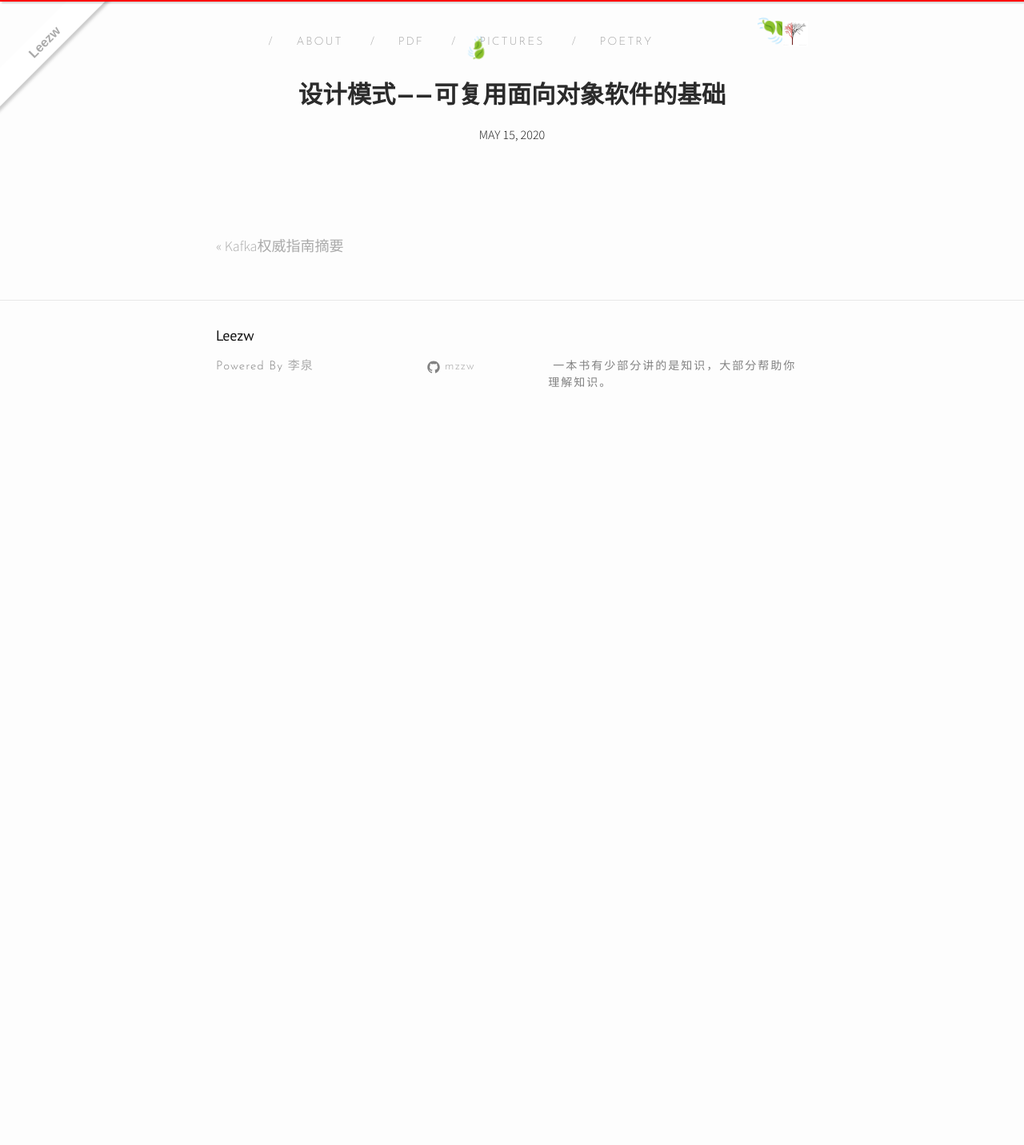
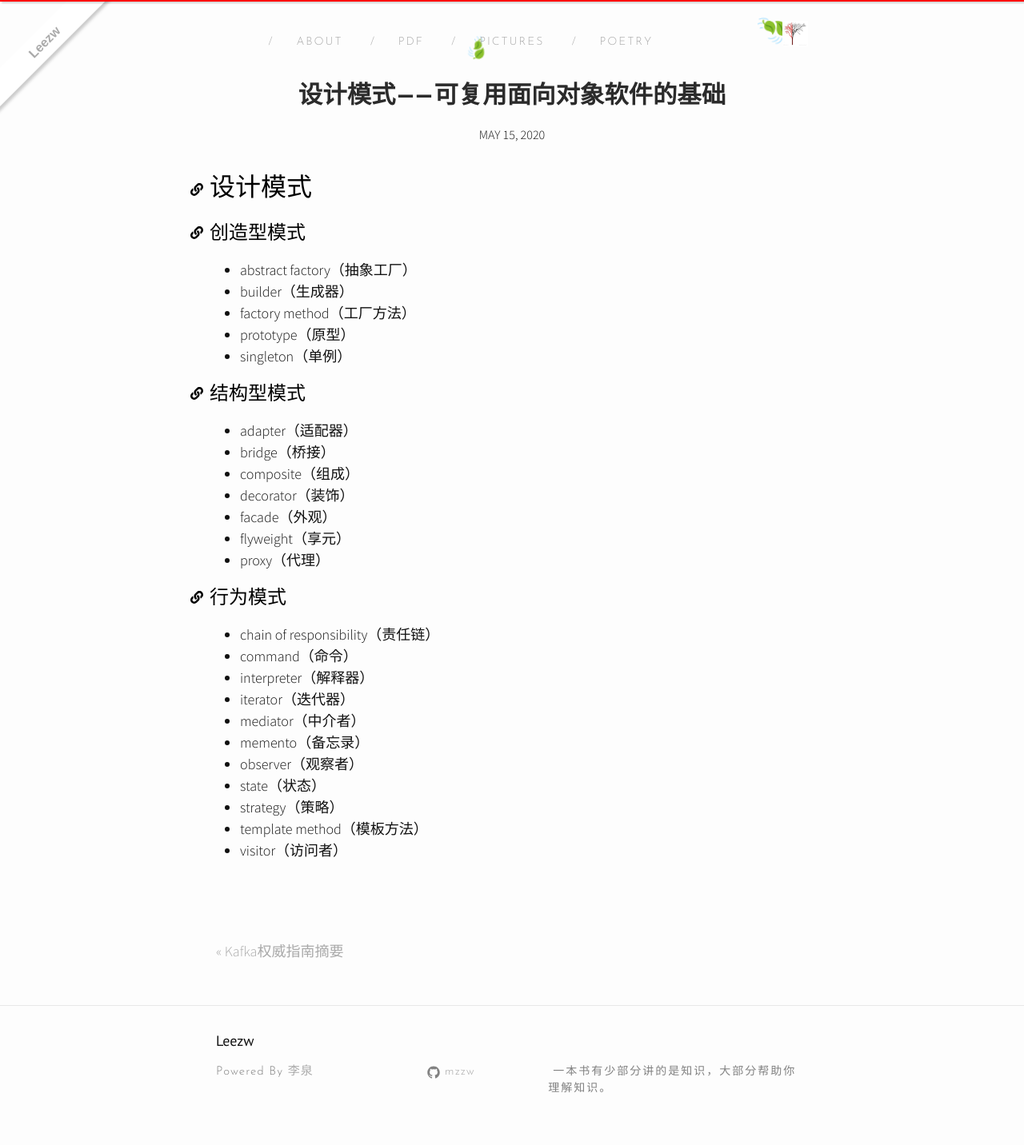
Before and after one commit to quantum-li/quantum-li.github.io, a Jekyll site: the page built from _posts/2020-05-15-design-patterns-elements-of-reusable-object-oriented-software.md, in a window 1280 px wide. Shown: the whole page at 80% size. Built offline with Jekyll 4.4.1, drawn with Linux system fonts in a browser that asks for light colours; nearby versions of some CDN libraries; comment, search, counter and statistics services are not loaded; before the commit the page ends 900 px from its top, so only the background shows below that.

Commit message:
2020-05-15 15:25:39

```diff
--- a/_posts/2020-05-15-design-patterns-elements-of-reusable-object-oriented-software.md
+++ b/_posts/2020-05-15-design-patterns-elements-of-reusable-object-oriented-software.md
@@ -6,3 +6,37 @@ description: 计模式——可复用面向对象软件的基础
 permalink: "/posts/design-patterns-elements-of-reusable-object-oriented-softwar"
 excerpt: 所有结构良好的面向对象软件体系结构中都包含了许多模式。设计模式可以使系统结构更加精巧、简洁和易于理解。
 ---
+
+# 设计模式
+
+## 创造型模式
+
++ abstract factory（抽象工厂）
++ builder（生成器）
++ factory method（工厂方法）
++ prototype（原型）
++ singleton（单例）
+
+## 结构型模式
+
++ adapter（适配器）
++ bridge（桥接）
++ composite（组成）
++ decorator（装饰）
++ facade（外观）
++ flyweight（享元）
++ proxy（代理）
+
+## 行为模式
+
++ chain of responsibility（责任链）
++ command（命令）
++ interpreter（解释器）
++ iterator（迭代器）
++ mediator（中介者）
++ memento（备忘录）
++ observer（观察者）
++ state（状态）
++ strategy（策略）
++ template method（模板方法）
++ visitor（访问者）
```
